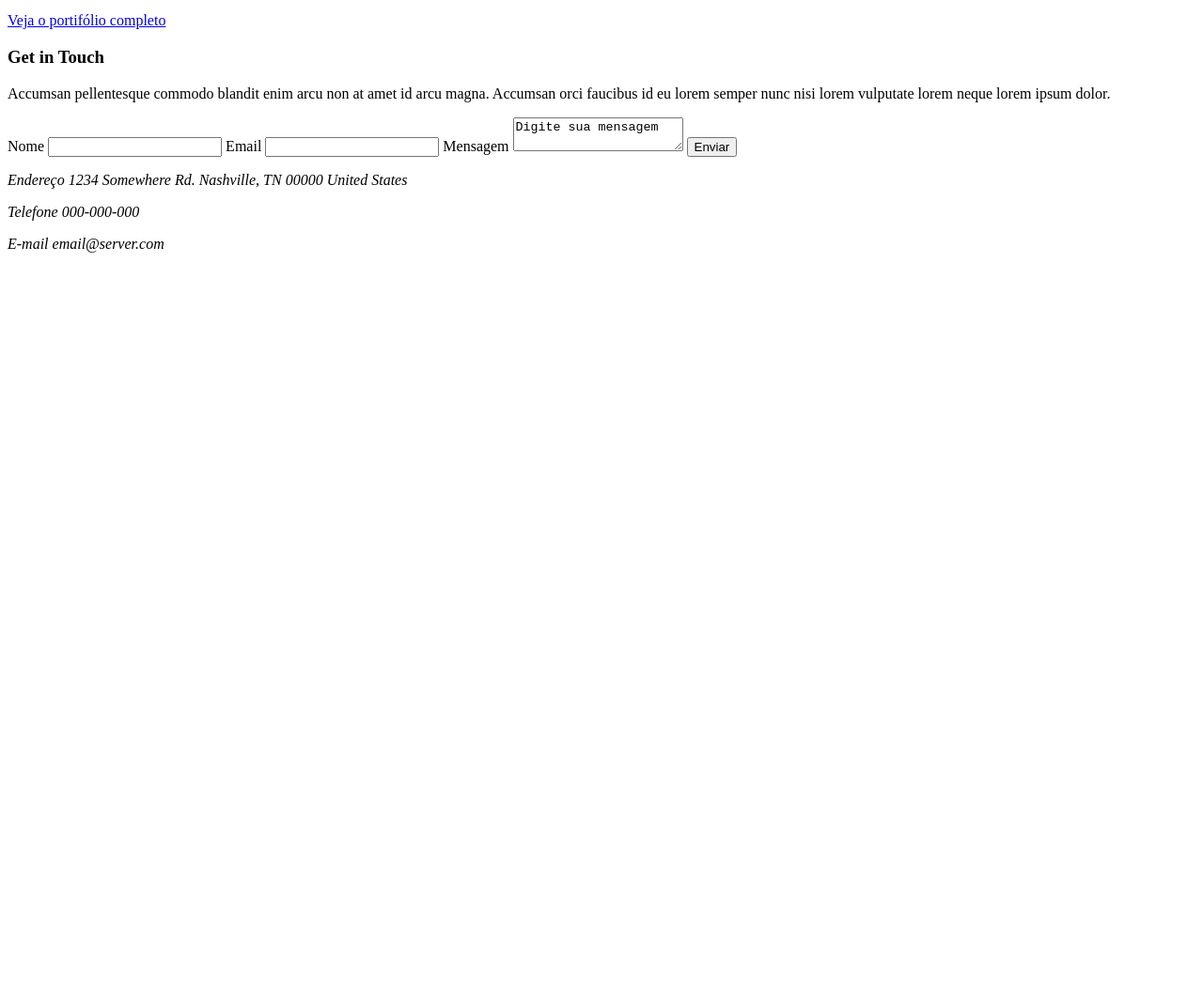
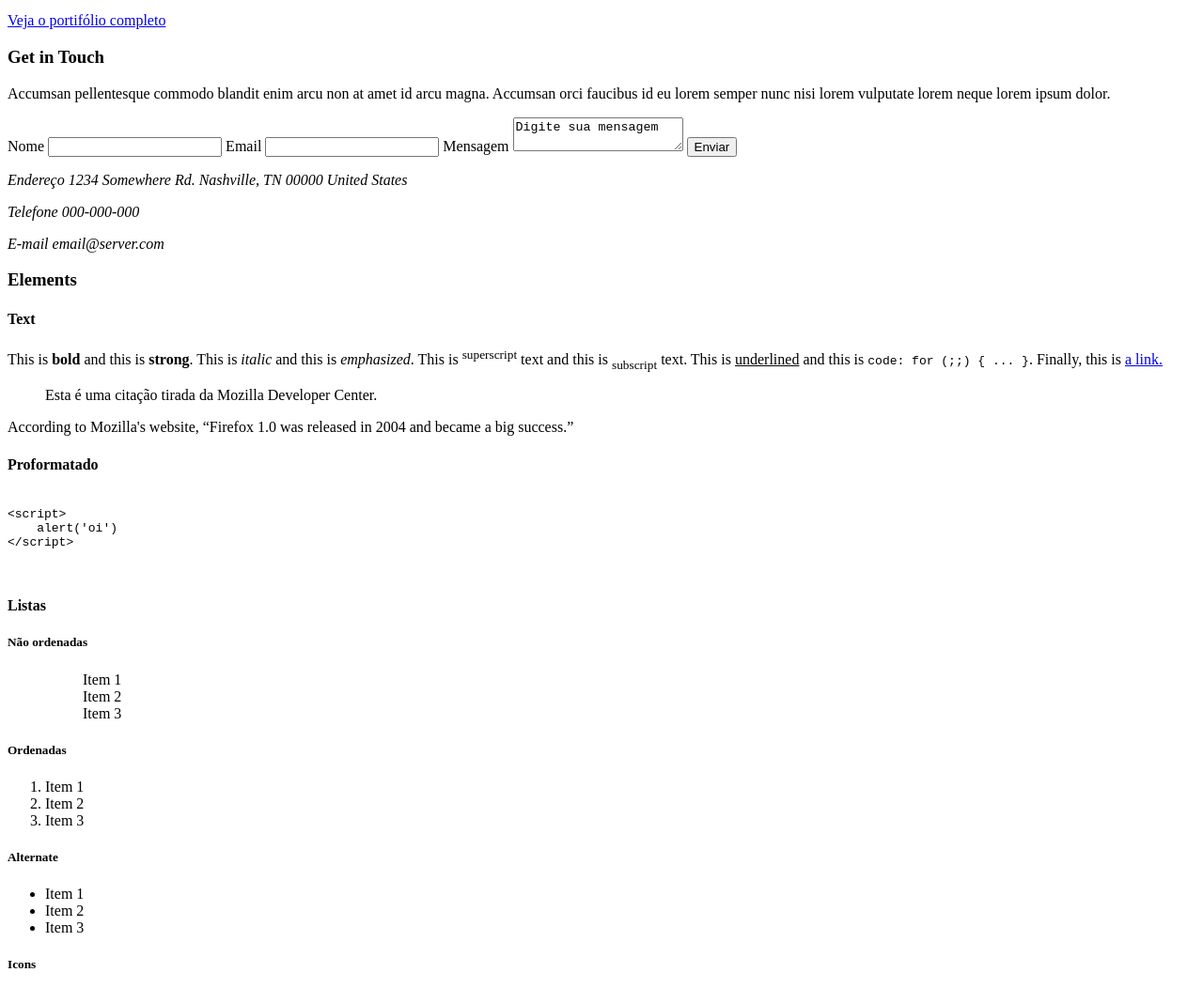
Before and after one commit to juniorn06/web-design, a plain HTML site: page ArquivosAula/ProjetoStrata/index.html in a window 1280 px wide. Shown: the part 2210-3262 px from the top of the page at 94% size. Before the commit the page ends 2495 px from the top, so only its background shows below. Drawn offline with Linux system fonts and the light colour scheme.

Commit message:
HTML - Elements - parte 1

```diff
--- a/ArquivosAula/ProjetoStrata/index.html
+++ b/ArquivosAula/ProjetoStrata/index.html
@@ -10,6 +10,7 @@
     <meta name="keywords" content="html5, tecnologia">
 
     <link rel="stylesheet" href="css/estilo.css">
+    <script src="https://kit.fontawesome.com/2ba27bca5a.js" crossorigin="anonymous"></script>
 </head>
 
 <body>
@@ -97,7 +98,8 @@
 
         <section class="main-content-section">
             <h3>Get in Touch</h3>
-            <p>Accumsan pellentesque commodo blandit enim arcu non at amet id arcu magna. Accumsan orci faucibus id eu lorem semper nunc nisi lorem vulputate lorem neque lorem ipsum dolor.
+            <p>Accumsan pellentesque commodo blandit enim arcu non at amet id arcu magna. Accumsan orci faucibus id eu
+                lorem semper nunc nisi lorem vulputate lorem neque lorem ipsum dolor.
             </p>
 
             <form action="#" method="post">
@@ -132,6 +134,64 @@
             </address>
         </section>
 
+        <section class="main-content-section">
+            <h3>Elements</h3>
+
+            <h4>Text</h4>
+            <p>This is <b>bold</b> and this is <strong>strong</strong>. This is <i>italic</i> and this is
+                <em>emphasized</em>. This is <sup>superscript</sup> text and this is <sub>subscript</sub> text. This is
+                <u>underlined</u> and this is <code>code: for (;;) { ... }</code>. Finally, this is <a href="#">a
+                    link.</a>
+            </p>
+
+            <blockquote cite="http://developer.mozilla.org">
+                <p>Esta é uma citação tirada da
+                    Mozilla Developer Center.</p>
+            </blockquote>
+
+            <p>According to Mozilla's website, <q cite="https://www.mozilla.org/en-US/about/history/details/">Firefox
+                    1.0
+                    was released in 2004 and became a big success.</q></p>
+
+            <h4>Proformatado</h4>
+            <pre>
+                <code>
+&lt;script&gt;
+    alert('oi')
+&lt;/script&gt;
+                </code>
+            </pre> <!--Respeita os espaços e quebras de linhas inseridas no texto.-->
+
+            <h4>Listas</h4>
+
+            <h5>Não ordenadas</h5>
+            <ul>
+                <ol>Item 1</ol>
+                <ol>Item 2</ol>
+                <ol>Item 3</ol>
+            </ul>
+
+            <h5>Ordenadas</h5>
+            <ol>
+                <li>Item 1</li>
+                <li>Item 2</li>
+                <li>Item 3</li>
+            </ol>
+
+            <h5>Alternate</h5>
+            <ul>
+                <li>Item 1</li>
+                <li>Item 2</li>
+                <li>Item 3</li>
+            </ul>
+
+            <h5>Icons</h5>
+            <ul>
+               <li><i class="fa-brands fa-twitter"></i></li>
+               <li><i class="fa-brands fa-facebook"></i></li>
+            </ul>
+        </section>
+
     </main>
     <footer class="main-footer"></footer>
 
```
